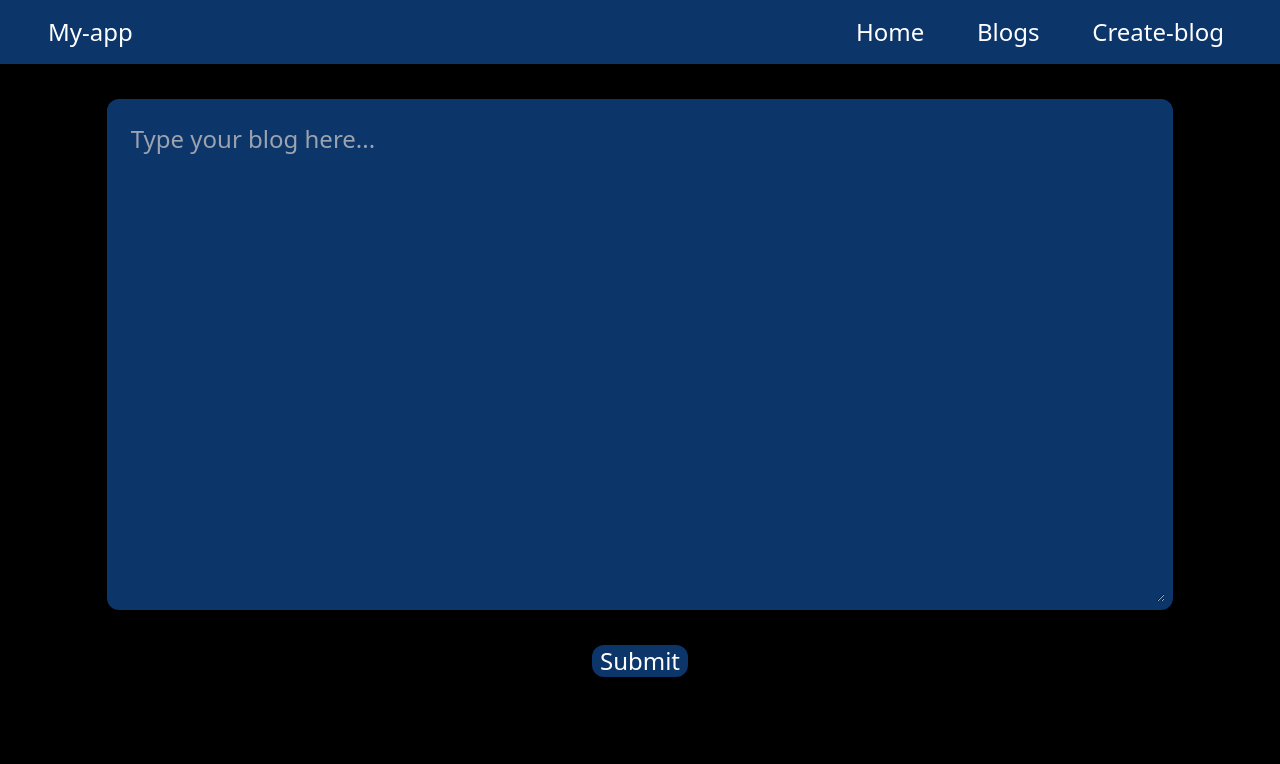
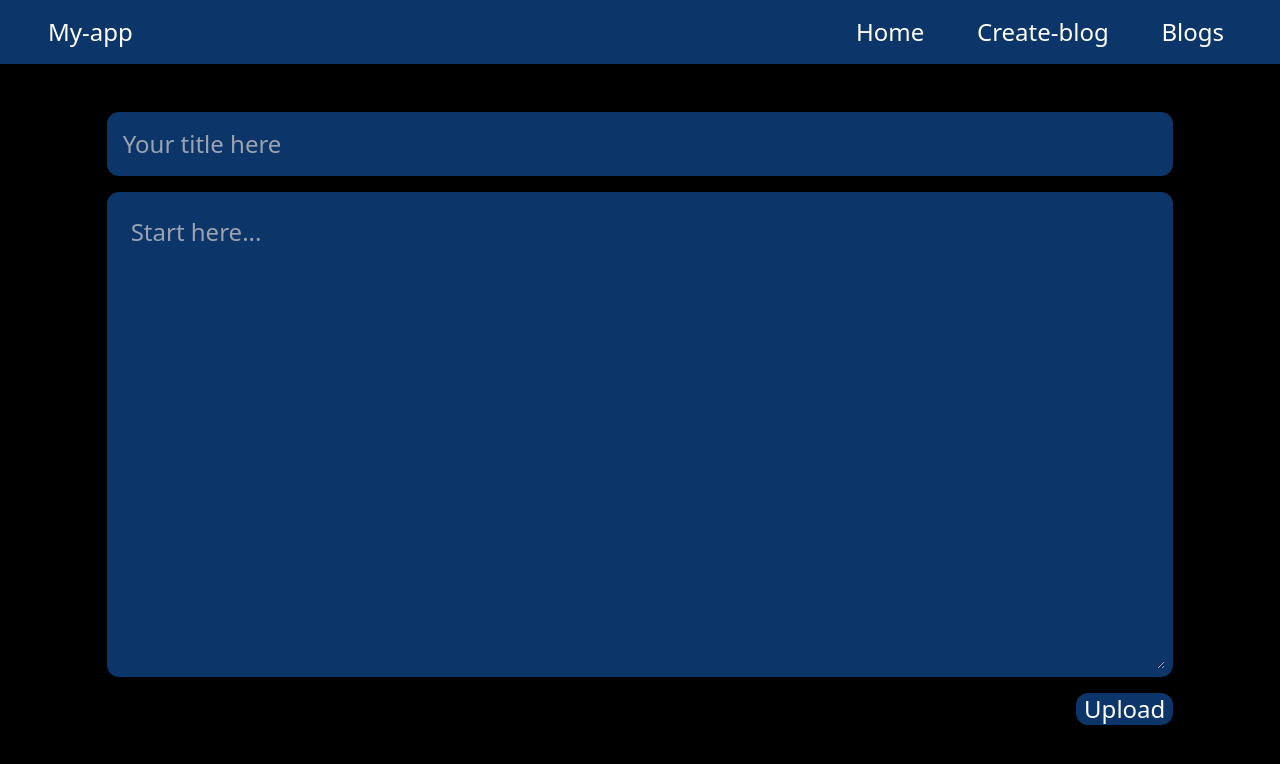
Before and after one commit to alimoid14/BlogsForYou-frontend, a Next.js app: page /create in a window 1280 px wide. Shown: the top 764 px of the page. Built offline with nearby package versions, Linux system fonts and the light colour scheme.

Commit message:
Handle blog entries

```diff
--- /dev/null
+++ b/app/blogs/page.tsx
@@ -0,0 +1,8 @@
+"use client";
+import React, { useState } from "react";
+
+export default function RenderBlogs() {
+  const [blogs, setBlogs] = useState([]);
+  return;
+  <div>RenderBlogs</div>;
+}
--- a/app/components/Navbar.tsx
+++ b/app/components/Navbar.tsx
@@ -7,8 +7,8 @@ export default function Navbar() {
       <h1>My-app</h1>
       <div className="w-96 hidden sm:flex flex-row justify-between px-2">
         <a href="/">Home</a>
+        <a href="/create">Create-blog</a>
         <a href="#">Blogs</a>
-        <a href="/create">Create-blog</a>
       </div>
       <div className="sm:hidden">☰</div>
     </header>
--- a/app/create/page.tsx
+++ b/app/create/page.tsx
@@ -1,16 +1,62 @@
+"use client";
 import { format } from "path";
-import React from "react";
+import React, { useState } from "react";
 
 export default function CreateBlog() {
+  const [blog, setBlog] = useState({
+    title: "",
+    content: "",
+  });
+  const handleChange = function (
+    e: React.FormEvent<HTMLTextAreaElement | HTMLInputElement>
+  ) {
+    //console.log(e);
+    const { name, value } = e.currentTarget;
+    console.log(name);
+    setBlog((prev) => ({ ...prev, [name]: value }));
+    console.log(blog);
+    //console.log(e);
+  };
+  const handleSubmit = function (e: React.FormEvent<HTMLButtonElement>) {
+    e.preventDefault();
+    const blogEntry = blog;
+
+    //const blogText = blog;
+    //console.log(blogText);
+
+    setBlog((prev) => ({ title: "", content: "" }));
+    console.log(blog);
+  };
   return (
     <main className="main-height flex flex-col items-center text-2xl">
-      <form className="h-5/6 w-5/6 flex flex-col justify-center" action="">
+      <form
+        className="h-5/6 w-5/6 flex flex-col mt-12 justify-center  text-white text-opacity-50"
+        action=""
+      >
+        <input
+          type="text"
+          id="title"
+          name="title"
+          placeholder="Your title here"
+          value={blog.title}
+          required
+          className="p-4 rounded-xl mt-auto bg-[rgb(12,53,106)]"
+          onChange={handleChange}
+        />
         <textarea
-          placeholder="Type your blog here..."
-          className="bg-[#0C356A] mt-auto border-8  border-[#0C356A] w-full h-5/6 p-4 rounded-xl text-white text-opacity-50"
+          id="content"
+          name="content"
+          placeholder="Start here..."
+          value={blog.content}
+          required
+          className="bg-[#0C356A] mt-4 border-8  border-[#0C356A] w-full h-5/6 p-4 rounded-xl"
+          onChange={handleChange}
         ></textarea>
-        <button className="mt-auto self-center bg-[#0C356A] rounded-xl px-2 text-white">
-          Submit
+        <button
+          className="mt-4 self-end bg-[#0C356A] rounded-xl px-2 text-white"
+          onSubmit={handleSubmit}
+        >
+          Upload
         </button>
       </form>
     </main>
--- a/app/page.tsx
+++ b/app/page.tsx
@@ -9,7 +9,7 @@ export default function Home() {
           to write their own, and read the blogs written by others!
         </p>
         <button className="rounded-2xl px-2 self-center mt-auto">
-          <a href="/create">Start writing!</a>
+          <a href="/create">Let&apos;s get started!</a>
         </button>
       </div>
     </main>
```
